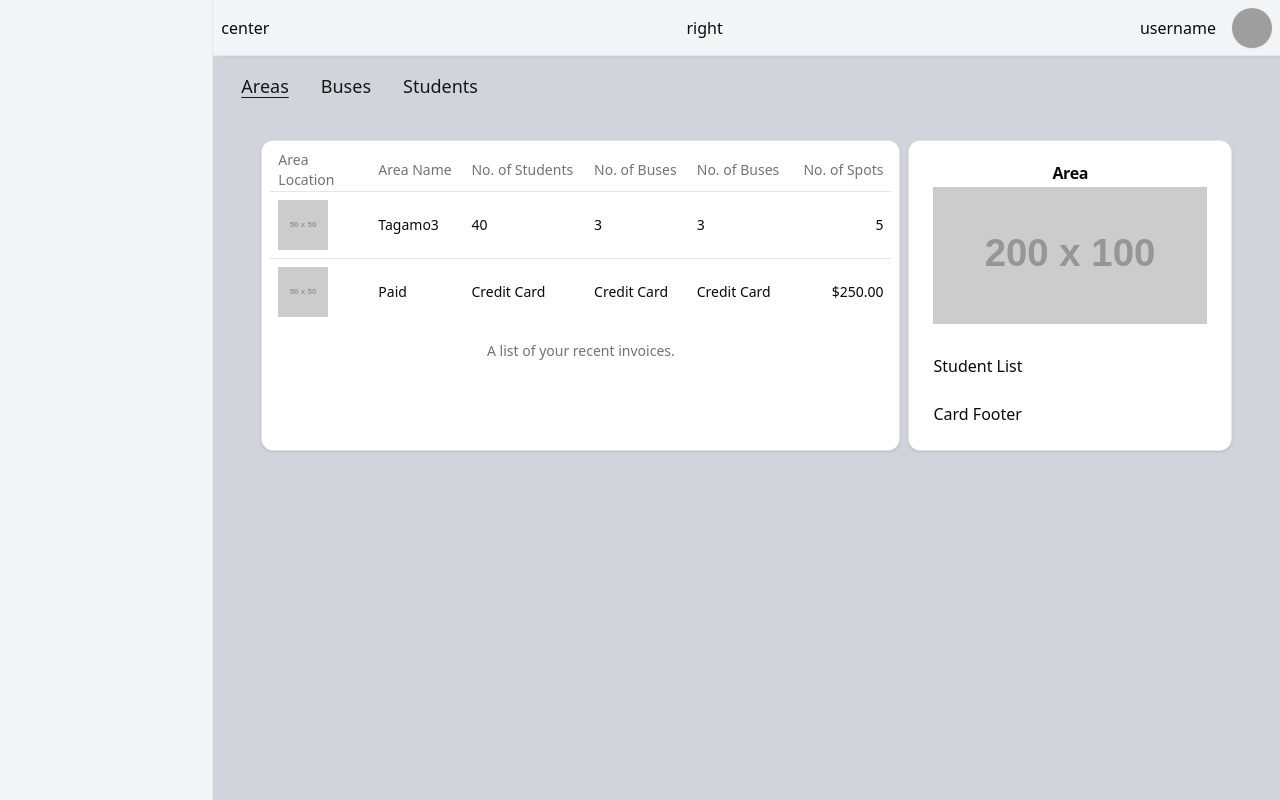
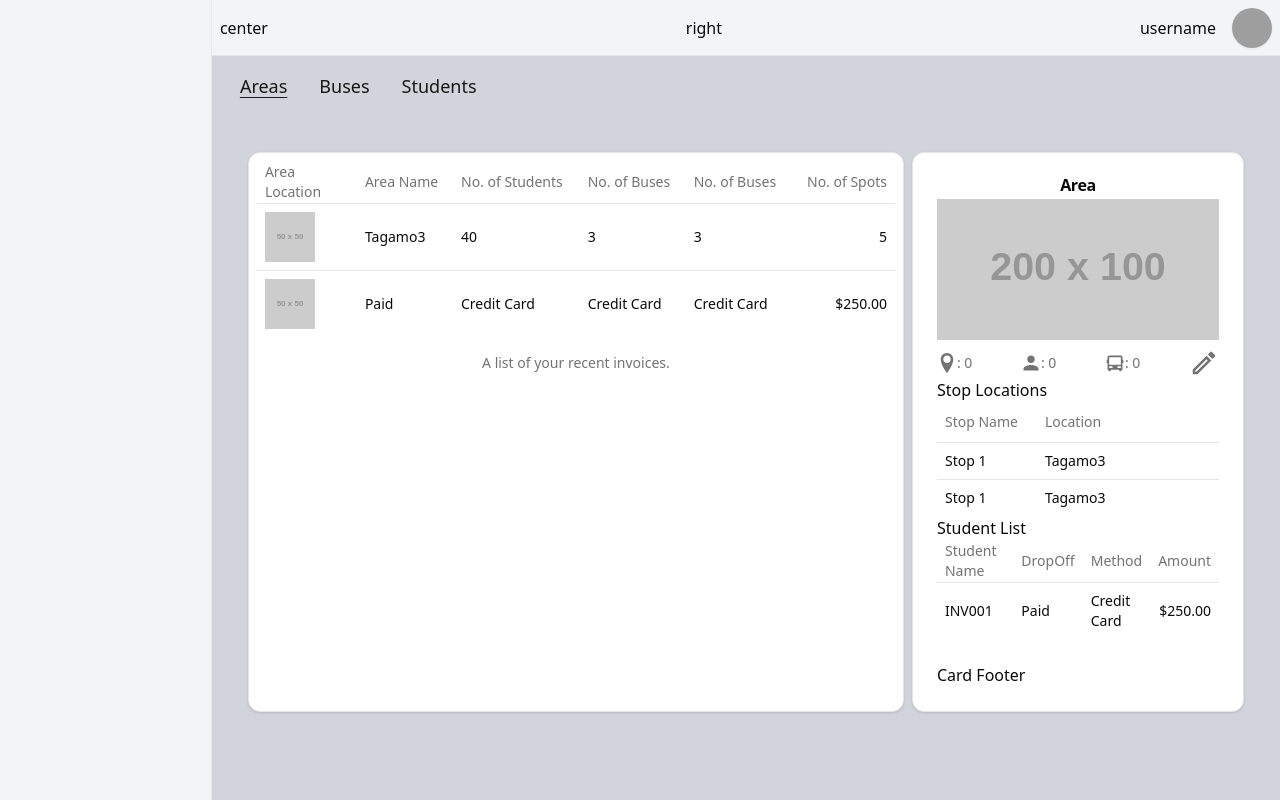
Before and after one commit to Shawky-dev/bus-mangment-system-admin-frontend, a React (Vite) app: page /dashboard in a window 1280 px wide. Built offline with nearby package versions, Linux system fonts and the light colour scheme; grey boxes are pictures that could not be loaded.

Commit message:
enhance AreasSection layout with icons and additional data tables

```diff
--- a/src/components/AreasSection.tsx
+++ b/src/components/AreasSection.tsx
@@ -16,12 +16,15 @@ import {
   CardHeader,
   CardTitle,
 } from './ui/card'
-
+import { MdOutlineEdit } from 'react-icons/md'
+import { RiBusFill } from 'react-icons/ri'
+import { IoMdPerson } from 'react-icons/io'
+import { ImLocation } from 'react-icons/im'
 type Props = {}
 
 export default function AreasSection({}: Props) {
   return (
-    <div className="flex flex-col p-4">
+    <div className="flex flex-col p-4 overflow-y-scroll">
       <div className="flex flex-row justify-between space-x-2">
         <Card className="p-2 grow">
           <Table>
@@ -61,13 +64,68 @@ export default function AreasSection({}: Props) {
           </Table>
         </Card>
         <Card className="w-2/6">
-          <CardHeader>
+          <CardHeader className="pb-2">
             <CardTitle className=" text-center">Area</CardTitle>
             <img src="https://placehold.co/200x100/png" />
-            <CardDescription></CardDescription>
           </CardHeader>
+          <CardDescription className="flex flex-row-reverse pl-6 pr-6 justify-between items-center">
+            <MdOutlineEdit className="text-[30px] hover:cursor-pointer hover:bg-gray-100 rounded-lg" />
+            <div className="flex flex-row">
+              <RiBusFill className="text-[20px]" />
+              <p>: 0</p>
+            </div>
+            <div className="flex flex-row">
+              <IoMdPerson className="text-[20px]" />
+              <p>: 0</p>
+            </div>
+            <div className="flex flex-row">
+              <ImLocation className="text-[20px]" />
+              <p>: 0</p>
+            </div>
+          </CardDescription>
           <CardContent>
+            <p>Stop Locations</p>
+            <div className="overflow-y-scroll h-30">
+              <Table>
+                <TableHeader>
+                  <TableRow>
+                    <TableHead className="w-[100px]">Stop Name</TableHead>
+                    <TableHead>Location</TableHead>
+                  </TableRow>
+                </TableHeader>
+                <TableBody>
+                  <TableRow>
+                    <TableCell className="font-medium">Stop 1</TableCell>
+                    <TableCell>Tagamo3</TableCell>
+                  </TableRow>
+                  <TableRow>
+                    <TableCell className="font-medium">Stop 1</TableCell>
+                    <TableCell>Tagamo3</TableCell>
+                  </TableRow>
+                </TableBody>
+              </Table>
+            </div>
             <p>Student List</p>
+            <div className="overflow-y-scroll h-30">
+              <Table>
+                <TableHeader>
+                  <TableRow>
+                    <TableHead className="w-[100px]">Student Name</TableHead>
+                    <TableHead>DropOff</TableHead>
+                    <TableHead>Method</TableHead>
+                    <TableHead className="text-right">Amount</TableHead>
+                  </TableRow>
+                </TableHeader>
+                <TableBody>
+                  <TableRow>
+                    <TableCell className="font-medium">INV001</TableCell>
+                    <TableCell>Paid</TableCell>
+                    <TableCell>Credit Card</TableCell>
+                    <TableCell className="text-right">$250.00</TableCell>
+                  </TableRow>
+                </TableBody>
+              </Table>
+            </div>
           </CardContent>
           <CardFooter>
             <p>Card Footer</p>
--- a/src/components/MainArea.tsx
+++ b/src/components/MainArea.tsx
@@ -9,8 +9,8 @@ export default function MainArea({}: Props) {
   const [selected, setSelected] = useState(0)
 
   return (
-    <div className="p-3">
-      <div className="flex flex-row">
+    <div className="overflow-scroll h-full ">
+      <div className="flex flex-row sticky top-0 bg-gray-300 z-10 p-3">
         <Button
           variant="link"
           className={`text-lg ${selected === 0 ? 'underline' : ''}`}
@@ -33,7 +33,7 @@ export default function MainArea({}: Props) {
           Students
         </Button>
       </div>
-      <div className="h-screen overflow-scroll">
+      <div className="mb-10">
         {selected === 0 && (
           <div className="p-5">
             <AreasSection />
```
